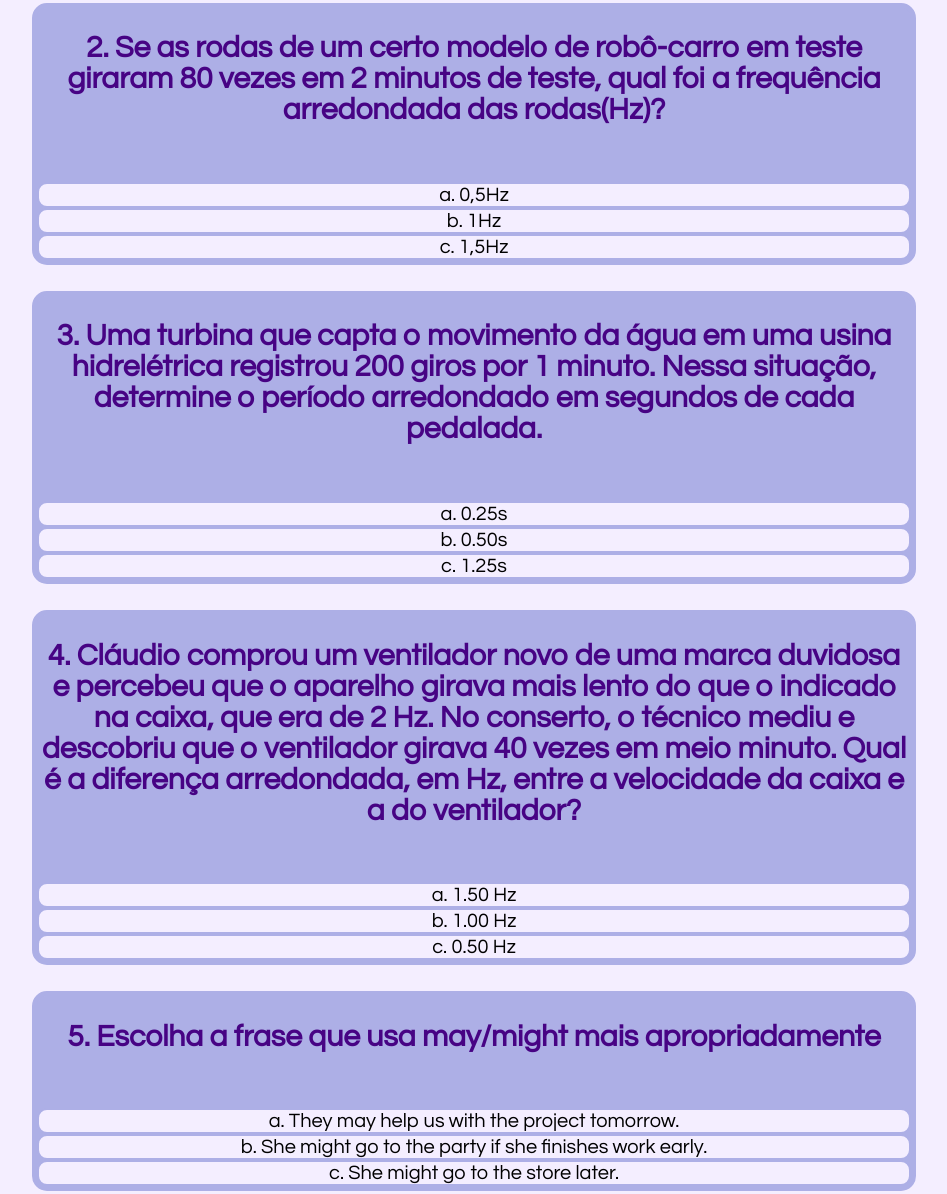
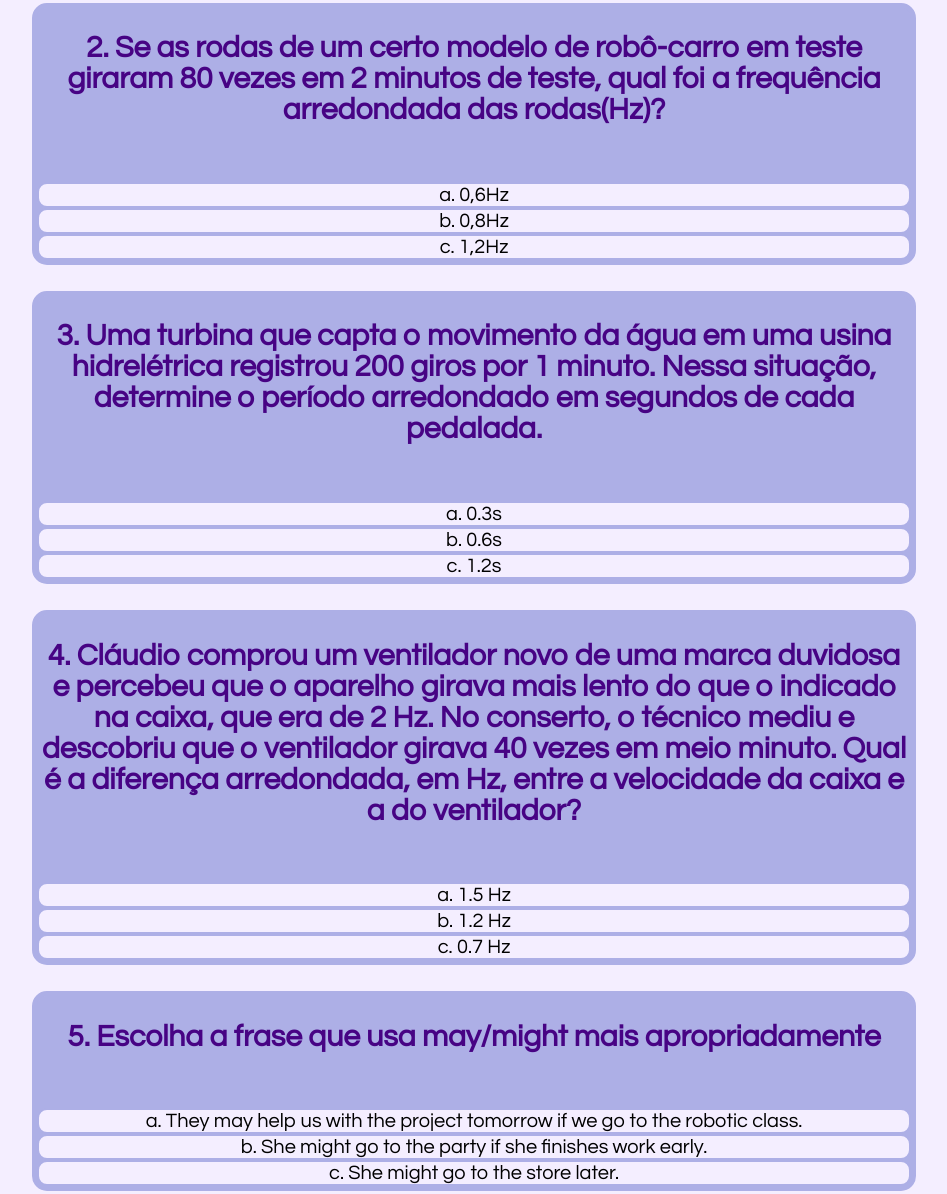
Before and after one commit to Cyrus-Studying/Cyrustudying, a website with bundled scripts: page VCards.html in a window 1280 px wide. Shown: the part 595-1789 px from the top of the page, without its empty margins (166-1113 px from the left). Built offline with nearby package versions, Linux system fonts and the light colour scheme; no server answers.

Commit message:
Update VCards.html

```diff
--- a/VCards.html
+++ b/VCards.html
@@ -30,33 +30,33 @@
         <div class="vcard" id="vcard2">
             <h2>2. Se as rodas de um certo modelo de robô-carro em teste giraram 80 vezes em 2 minutos de teste, qual foi a frequência arredondada das rodas(Hz)?
         </h2><br><br>
-            <button class="certo">a. 0,5Hz</button><br>
-            <button class="errado">b. 1Hz</button><br>
-            <button class="errado">c. 1,5Hz</button><br>
+            <button class="certo">a. 0,6Hz</button><br>
+            <button class="errado">b. 0,8Hz</button><br>
+            <button class="errado">c. 1,2Hz</button><br>
         </div>
 
         <!-- Pergunta 3 -->
         <div class="vcard" id="vcard3">
             <h2>3. Uma turbina que capta o movimento da água em uma usina hidrelétrica registrou 200 giros por 1 minuto. Nessa situação, determine o período arredondado em segundos de cada pedalada.
 </h2><br><br>
-            <button class="certo">a. 0.25s</button><br>
-            <button class="errado">b. 0.50s</button><br>
-            <button class="errado">c. 1.25s</button><br>
+            <button class="certo">a. 0.3s</button><br>
+            <button class="errado">b. 0.6s</button><br>
+            <button class="errado">c. 1.2s</button><br>
         </div>
 
         <!-- Pergunta 4 -->
         <div class="vcard">
             <h2>4. Cláudio comprou um ventilador novo de uma marca duvidosa e percebeu que o aparelho girava mais lento do que o indicado na caixa, que era de 2 Hz. No conserto, o técnico mediu e descobriu que o ventilador girava 40 vezes em meio minuto. Qual é a diferença arredondada, em Hz, entre a velocidade da caixa e a do ventilador?</h2><br><br>
-            <button class="errado">a. 1.50 Hz</button><br>
-            <button class="errado">b. 1.00 Hz</button><br>
-            <button class="certo">c. 0.50 Hz</button><br>
+            <button class="errado">a. 1.5 Hz</button><br>
+            <button class="errado">b. 1.2 Hz</button><br>
+            <button class="certo">c. 0.7 Hz</button><br>
         </div>
 
         <!-- Pergunta 5 -->
         <div class="vcard">
             <h2>5. Escolha a frase que usa may/might mais apropriadamente
 </h2><br><br>
-            <button class="errado">a. They may help us with the project tomorrow.</button><br>
+            <button class="errado">a. They may help us with the project tomorrow if we go to the robotic class.</button><br>
             <button class="certo">b. She might go to the party if she finishes work early.</button><br>
             <button class="errado">c. She might go to the store later.</button><br>
         </div>
@@ -89,17 +89,17 @@
         <!-- Pergunta 9 -->
         <div class="vcard">
             <h2>9. Um grupo de estudantes precisa calcular a altura de uma bandeira triangular para um projeto escolar. Se cada lado do triângulo tem 5 m, qual é a altura (h)?</h2><br><br>
-            <button class="errado">a. h ≈ 6</button><br>
-            <button class="certo">b. h ≈ 4</button><br>
-            <button class="errado">c. h ≈ 2</button><br>
+            <button class="errado">a. h ≈ 6.2</button><br>
+            <button class="certo">b. h ≈ 4.3</button><br>
+            <button class="errado">c. h ≈ 2.7</button><br>
         </div>
 
         <!-- Pergunta 10 -->
         <div class="vcard">
             <h2>10. Um estudante desenhou um triângulo equilátero no seu caderno para calcular a área necessária para colar adesivos personalizados que ele vai imprimir. Se cada lado do triângulo mede 9 cm, qual é a altura (h) desse triângulo?</h2><br><br>
-            <button class="certo">a. h ≈ 8</button><br>
-            <button class="errado">b. h ≈ 6</button><br>
-            <button class="errado">c. h ≈ 4</button><br>
+            <button class="certo">a. h ≈ 7.8</button><br>
+            <button class="errado">b. h ≈ 4.2</button><br>
+            <button class="errado">c. h ≈ 2.6</button><br>
         </div>
         </div>
         <button id="entregarvcards" style="margin-left: 42%;">Entregar as VCards</button>
```
